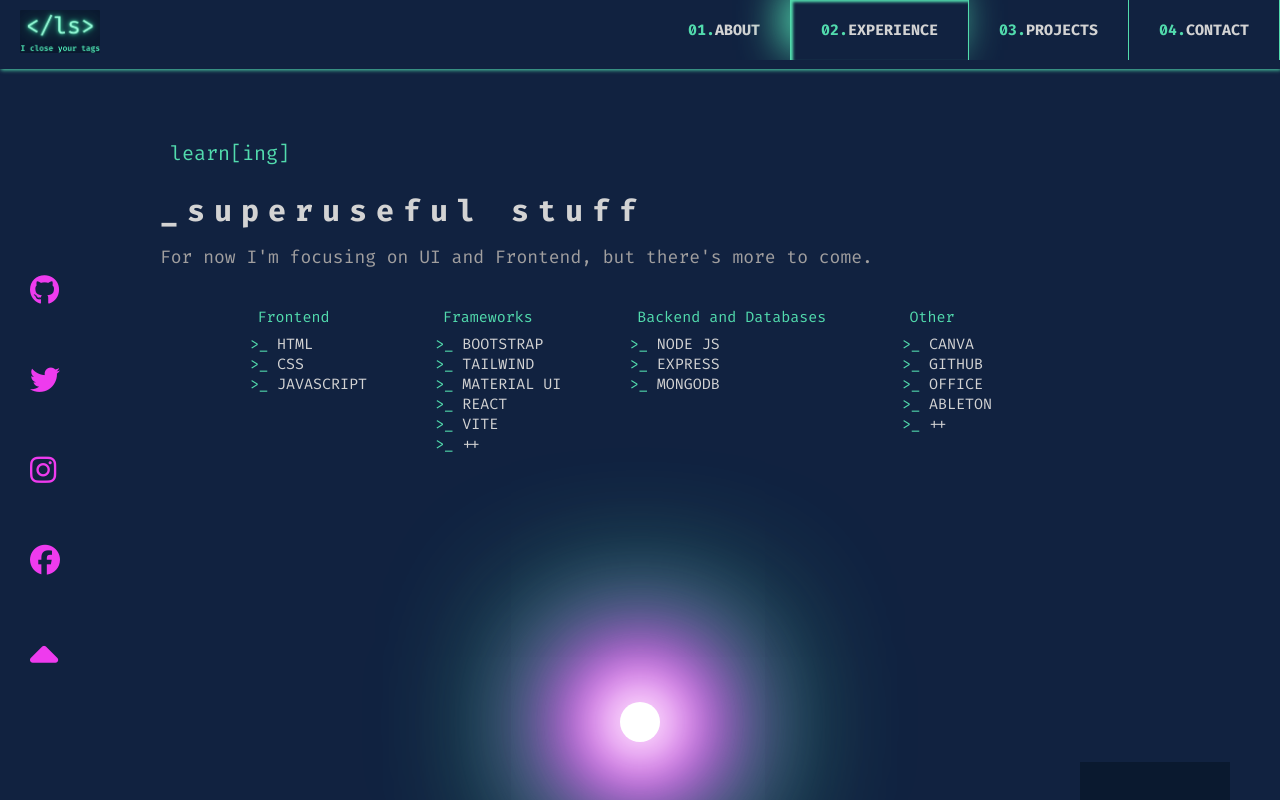
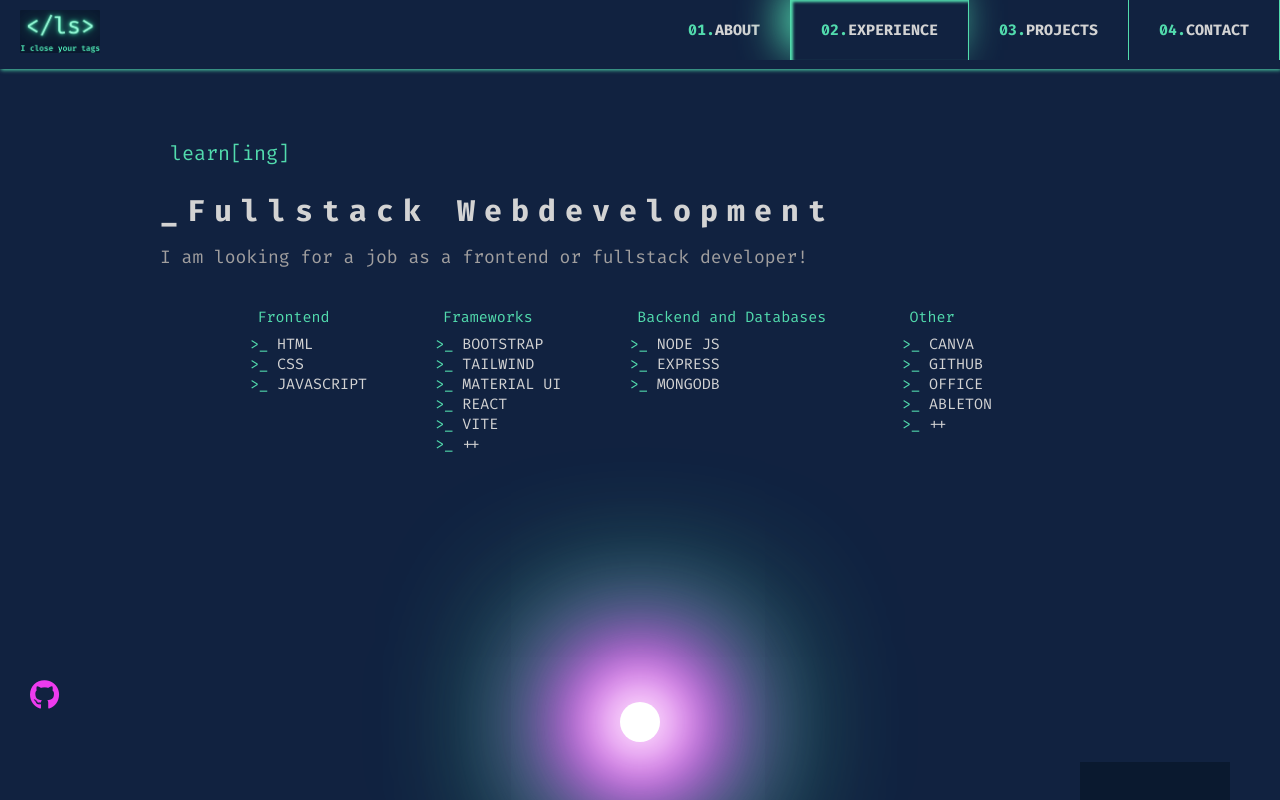
Before and after one commit to coding-mew/portfolio, a React (Vite) app: page /experience in a window 1280 px wide. Built offline with nearby package versions, Linux system fonts and the light colour scheme; a web font is replaced by a local one.

Commit message:
added link to github

```diff
--- a/src/components/Footer.jsx
+++ b/src/components/Footer.jsx
@@ -7,10 +7,6 @@ function Footer() {
     <div className="footer_social">
       <ul>
         <li><a href="https://github.com/coding-mew" target="_blank"><i className="fa-brands fa-github"></i></a></li>
-        <li><i className="fa-brands fa-twitter"></i></li>
-        <li><i className="fa-brands fa-instagram"></i></li>
-        <li><i className="fa-brands fa-facebook"></i></li>
-        <li><i className="fa-solid fa-caret-up"></i></li>
       </ul>
     </div>
     <div className="footer_img" alt="logo">
--- a/src/pages/Experience.jsx
+++ b/src/pages/Experience.jsx
@@ -6,8 +6,8 @@ function Experience() {
 
     <div className="sec_two_main">
       <h3>learn[ing]</h3>
-      <h2>_superuseful stuff</h2>
-      <p>For now I'm focusing on UI and Frontend, but there's more to come.
+      <h2>_Fullstack Webdevelopment</h2>
+      <p>I am looking for a job as a frontend or fullstack developer!
 
       </p>
    </div>
```
